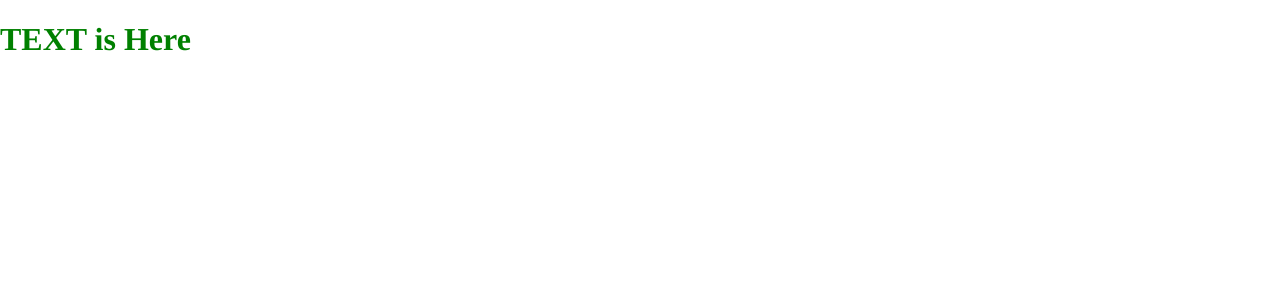
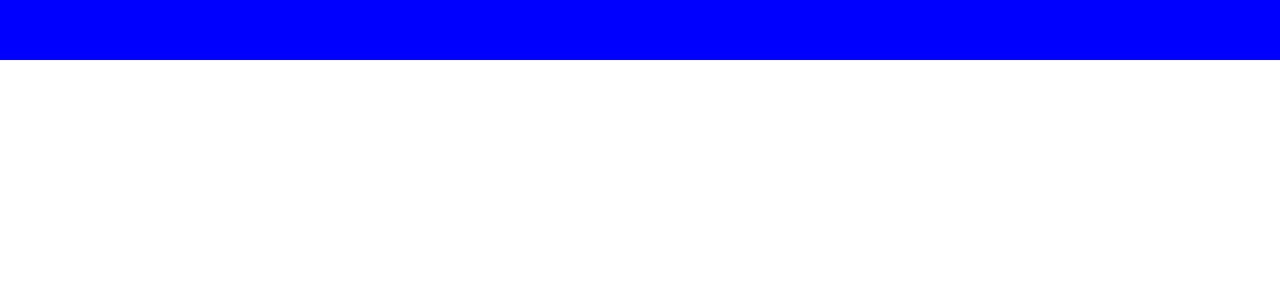
Before and after one commit to FluentZap/Holocron, a React (Create React App) app in the folder ClientApp/: page / in a window 1280 px wide. Shown: the top 300 px of the page. Built offline with nearby package versions, Linux system fonts and the light colour scheme.

Commit message:
add navbar

```diff
--- a/ClientApp/src/App.jsx
+++ b/ClientApp/src/App.jsx
@@ -1,6 +1,7 @@
 import React from 'react';
 import { makeStyles } from '@material-ui/core'
 import { createMuiTheme } from '@material-ui/styles';
+import Navbar from './components/navbar/Navbar';
 
 //fontFamily: 'Engli-Besh',
 
@@ -9,9 +10,6 @@ import { createMuiTheme } from '@material-ui/styles';
 //     fontFamily: '"Comic Sans"',
 //   })
 // });
-
-
-
 
 const appStyles = makeStyles({
   main: {
@@ -22,8 +20,6 @@ const appStyles = makeStyles({
       //fontFamily: 'Symbol, Times, serif',
     }
   },
-
-
 })
 
 
@@ -32,7 +28,7 @@ function App() {
   const classes = appStyles();
   return (
     <div className={classes.main}>
-     <h1 className='green'>TEXT is Here</h1>
+     <Navbar/>
 
     </div>
   );
--- /dev/null
+++ b/ClientApp/src/components/navbar/Navbar.jsx
@@ -0,0 +1,21 @@
+import React from 'react'
+import { makeStyles } from '@material-ui/core'
+
+const appStyles = makeStyles({
+    navbar: {
+        position: "fixed",
+        top: 0,
+        width: '100%',
+        height: 60,
+        backgroundColor: 'blue',
+    }
+});
+
+export default function Navbar() {
+    const classes = appStyles();
+    return (
+        <div className={classes.navbar}>
+
+        </div>
+    )
+}
```
Also changed, not shown: ClientApp/src/components/navbar/Navbar.1.jsx (added, +15 -0 lines).
